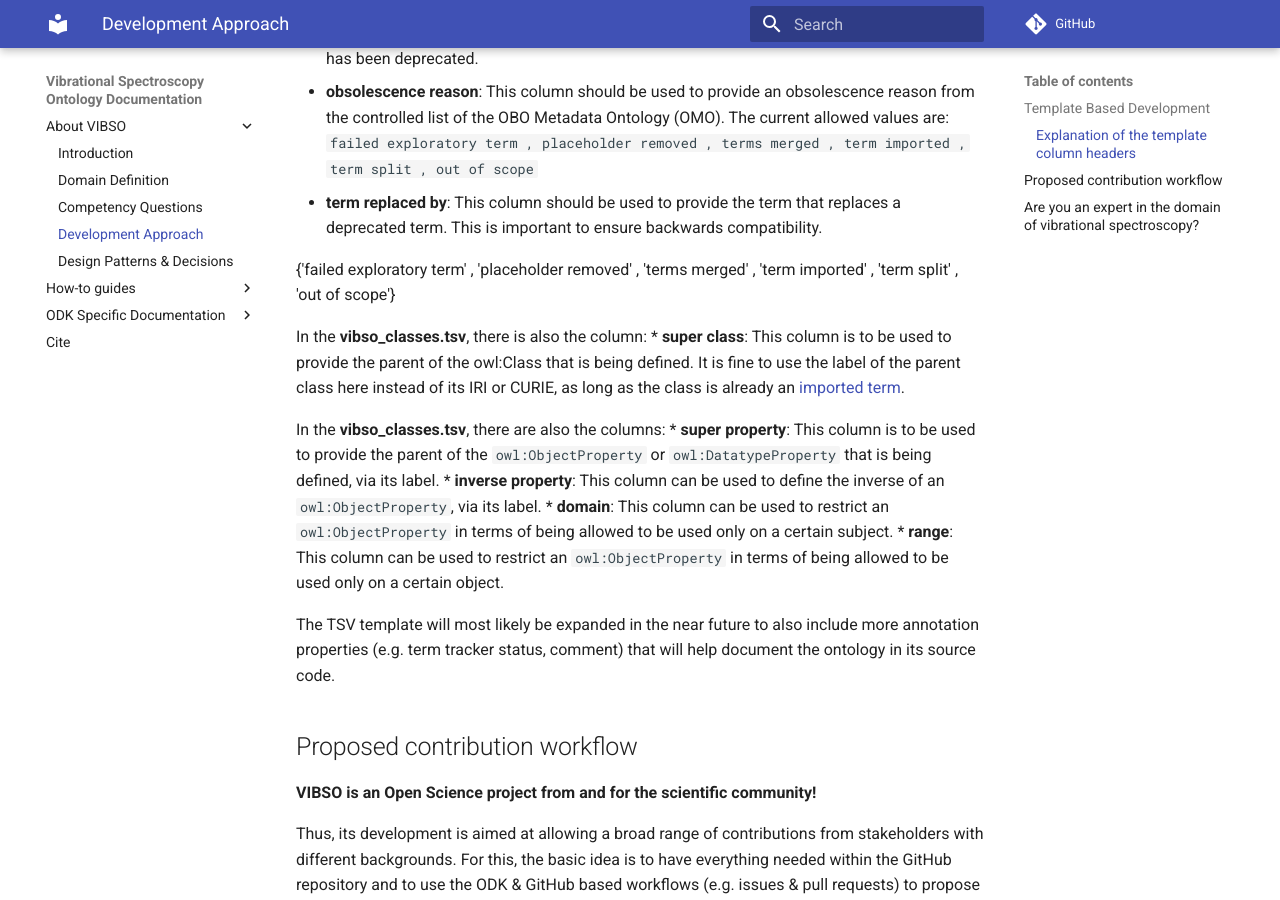
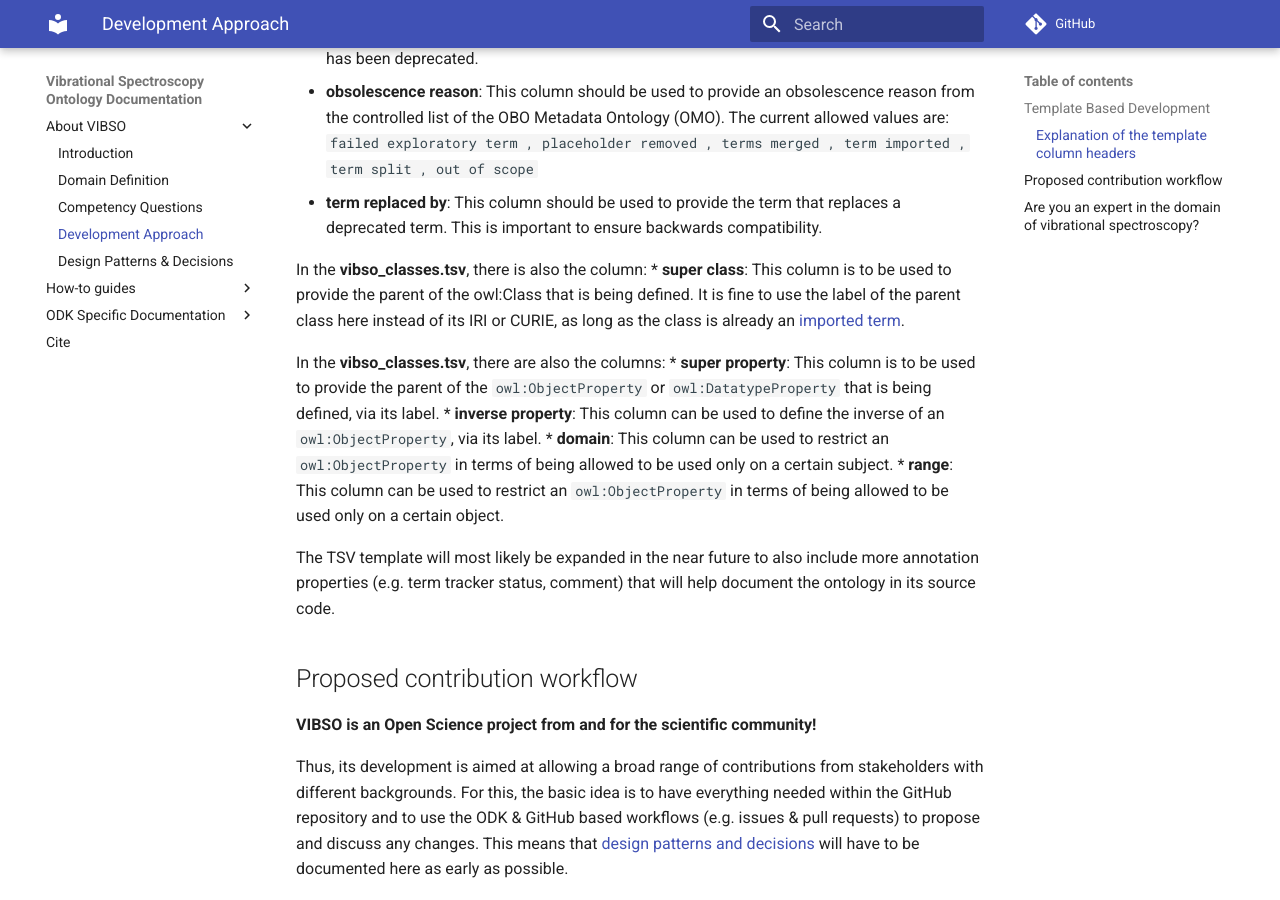
Before and after one commit to NFDI4Chem/VibrationalSpectroscopyOntology, an MkDocs documentation site: the page built from docs/development_approach.md, in a window 1280 px wide and 900 px high, scrolled down 2045 px. Built offline with MkDocs 1.6.1 and Material for MkDocs 9.7.7, drawn with Linux system fonts in a browser that asks for light colours; comment, search, counter and statistics services are not loaded.

Commit message:
Update development_approach.md

```diff
--- a/docs/development_approach.md
+++ b/docs/development_approach.md
@@ -27,9 +27,6 @@
 * **obsoleted**: This column must only be used to provide the boolean value `true`, iff the term has been deprecated.
 * **obsolescence reason**: This column should be used to provide an obsolescence reason from the controlled list of the OBO Metadata Ontology (OMO). The current allowed values are: `failed exploratory term , placeholder removed , terms merged , term imported , term split , out of scope`
 * **term replaced by**: This column should be used to provide the term that replaces a deprecated term. This is important to ensure backwards compatibility.
-
-
-{'failed exploratory term' , 'placeholder removed' , 'terms merged' , 'term imported' , 'term split' , 'out of scope'}
 
 In the **vibso_classes.tsv**, there is also the column:
 * **super class**: This column is to be used to provide the parent of the owl:Class that is being defined. It is fine to use the label of the parent class here instead of its IRI or CURIE, as long as the class is already an [imported term](ntr_workflow.md#importing terms).
```
